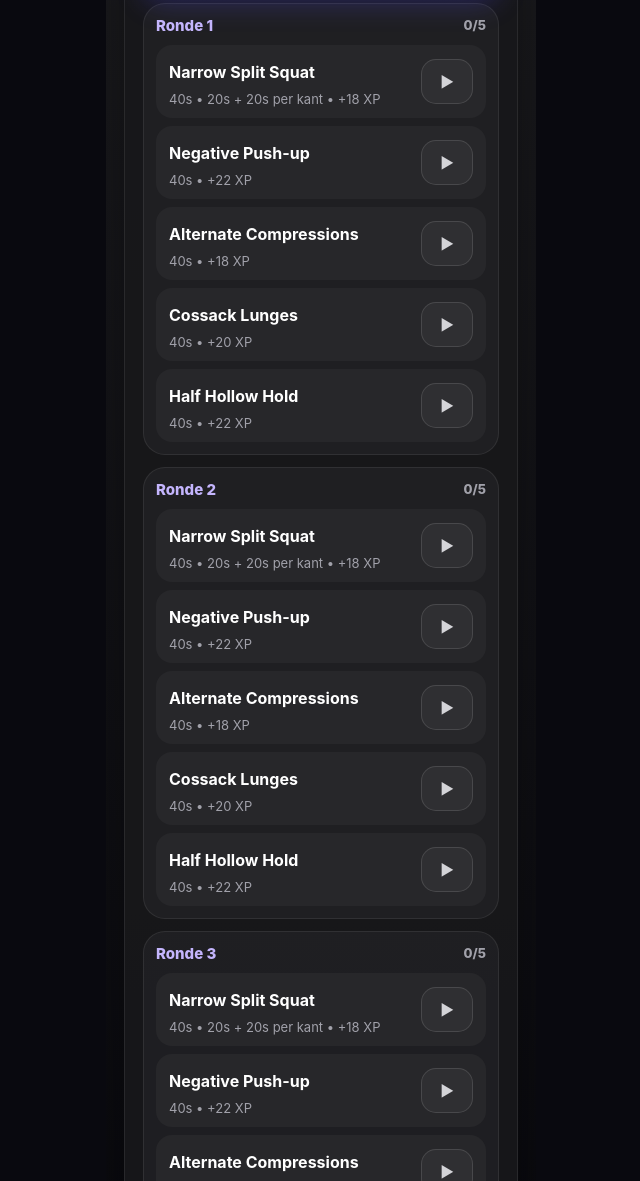
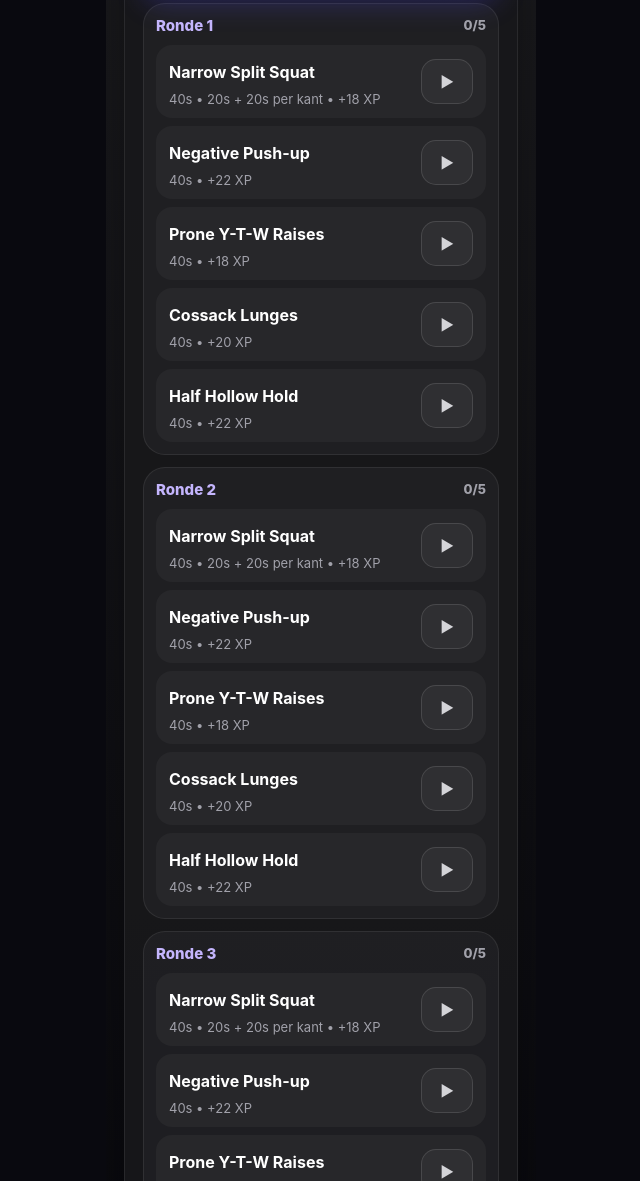
Before and after one commit to Rakkerino/Shadowtrack, a plain HTML site: page index.html in a window 1280 px wide. Shown: the part 907-2088 px from the top of the page, without its empty margins (319-959 px from the left). Drawn offline with Linux system fonts and the light colour scheme.

Commit message:
Add files via upload

```diff
--- a/index.html
+++ b/index.html
@@ -1412,42 +1412,42 @@
       'E-Rank: Hunter': [
         { id: 1, name: 'Narrow Split Squat', target: '20 sec links + 20 sec rechts', sets: 3, xp: 18 },
         { id: 2, name: 'Negative Push-up', target: '40 sec controlled reps', sets: 3, xp: 22 },
-        { id: 3, name: 'Alternate Compressions', target: '40 sec', sets: 3, xp: 18 },
+        { id: 3, name: 'Prone Y-T-W Raises', target: '40 sec', sets: 3, xp: 18 },
         { id: 4, name: 'Cossack Lunges', target: '40 sec alternating', sets: 3, xp: 20 },
         { id: 5, name: 'Half Hollow Hold', target: '40 sec hold', sets: 3, xp: 22 }
       ],
       'D-Rank: Fighter': [
         { id: 1, name: 'Split Squat', target: '25 sec links + 25 sec rechts', sets: 3, xp: 25 },
         { id: 2, name: 'Slow Push-up', target: '50 sec controlled reps', sets: 3, xp: 30 },
-        { id: 3, name: 'Alternate Compressions', target: '50 sec', sets: 3, xp: 25 },
+        { id: 3, name: 'Prone Snow Angels', target: '50 sec', sets: 3, xp: 25 },
         { id: 4, name: 'Deep Cossack Lunges', target: '50 sec alternating', sets: 3, xp: 28 },
         { id: 5, name: 'Hollow Hold', target: '40 sec hold', sets: 3, xp: 30 }
       ],
       'C-Rank: Assassin': [
         { id: 1, name: 'Tempo Split Squat', target: '50 sec alternating', sets: 3, xp: 35 },
         { id: 2, name: 'Push-up', target: '50 sec', sets: 3, xp: 40 },
-        { id: 3, name: 'Compression Pulses', target: '50 sec', sets: 3, xp: 35 },
+        { id: 3, name: 'Superman Arm/Leg Lift', target: '50 sec', sets: 3, xp: 35 },
         { id: 4, name: 'Cossack Lunges', target: '50 sec deep range', sets: 3, xp: 38 },
         { id: 5, name: 'Hollow Body Hold', target: '45 sec hold', sets: 3, xp: 40 }
       ],
       'B-Rank: Slayer': [
         { id: 1, name: 'Bulgarian Split Squat', target: '50 sec alternating', sets: 3, xp: 55 },
         { id: 2, name: 'Diamond / Decline Push-up', target: '50 sec', sets: 3, xp: 60 },
-        { id: 3, name: 'V-Sit Compressions', target: '45 sec', sets: 3, xp: 55 },
+        { id: 3, name: 'Paused Snow Angels', target: '45 sec', sets: 3, xp: 55 },
         { id: 4, name: 'Explosive Cossack Lunges', target: '50 sec', sets: 3, xp: 55 },
         { id: 5, name: 'Hollow Rocks', target: '45 sec', sets: 3, xp: 60 }
       ],
       'A-Rank: Monarch': [
         { id: 1, name: 'Assisted Pistol Squat', target: '50 sec alternating', sets: 3, xp: 80 },
         { id: 2, name: 'Archer Push-up', target: '50 sec', sets: 3, xp: 90 },
-        { id: 3, name: 'Advanced Compressions', target: '50 sec', sets: 3, xp: 80 },
+        { id: 3, name: 'Weighted Superman', target: '50 sec', sets: 3, xp: 80 },
         { id: 4, name: 'Cossack Squat Hold + Reps', target: '50 sec', sets: 3, xp: 80 },
         { id: 5, name: 'Full Hollow Hold', target: '50 sec hold', sets: 3, xp: 90 }
       ],
       'S-Rank: Shadow Monarch': [
         { id: 1, name: 'Pistol Squat Progression', target: '60 sec alternating', sets: 3, xp: 120 },
         { id: 2, name: 'Handstand Push-up Progression', target: '60 sec', sets: 3, xp: 140 },
-        { id: 3, name: 'L-Sit Compressions', target: '50 sec', sets: 3, xp: 120 },
+        { id: 3, name: 'Weighted Superman Holds', target: '50 sec', sets: 3, xp: 120 },
         { id: 4, name: 'Explosive Cossack Lunges', target: '60 sec', sets: 3, xp: 120 },
         { id: 5, name: 'Hollow Rocks / Dragon Prep', target: '60 sec', sets: 3, xp: 140 }
       ],
```
